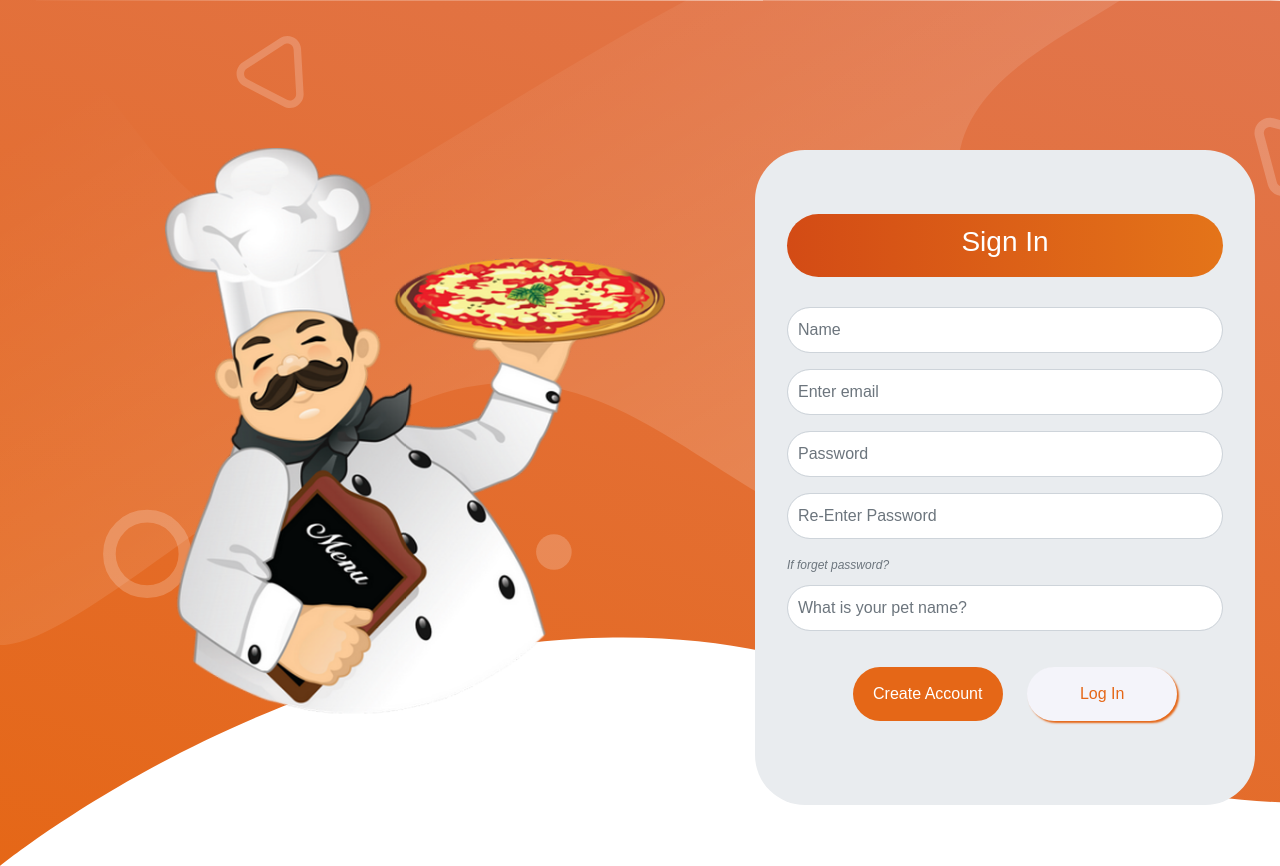
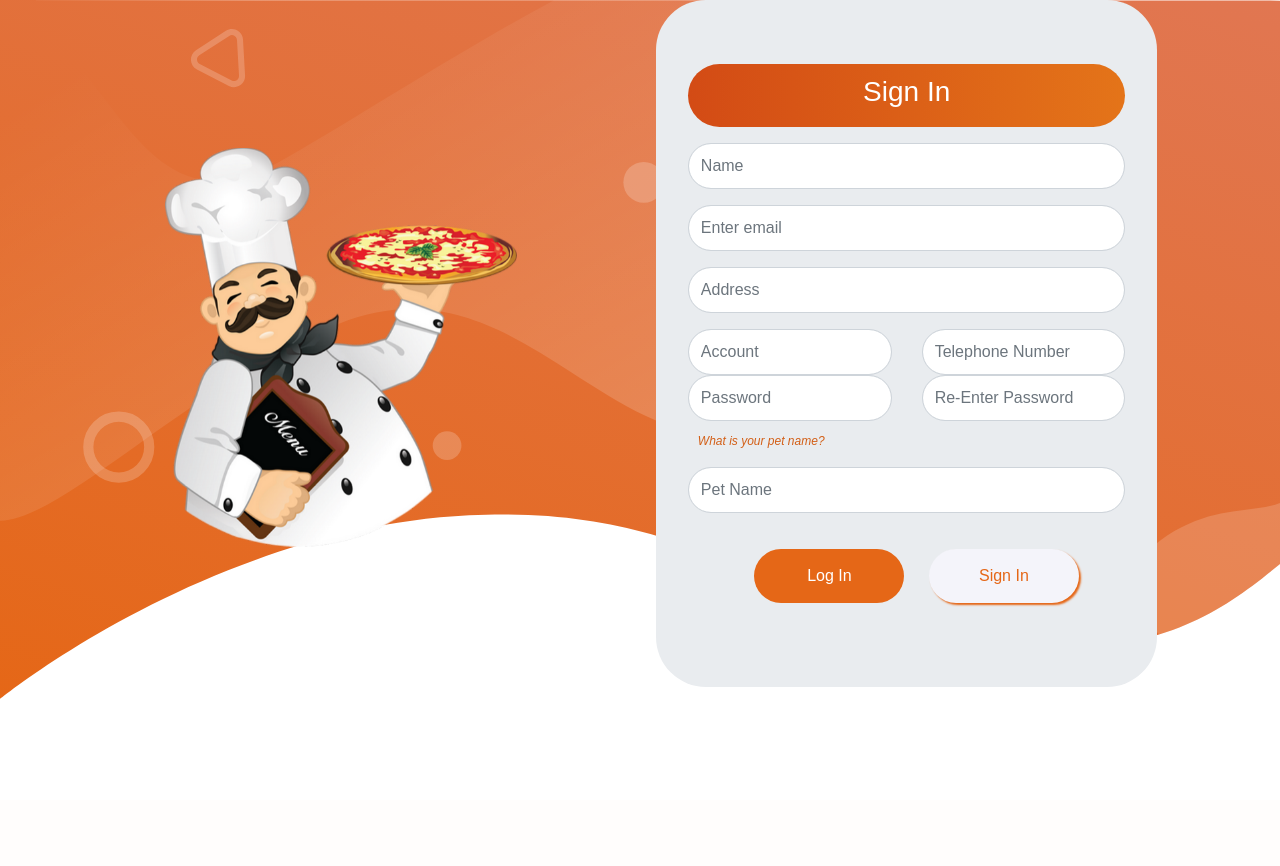
Before and after one commit to smartsupun/Food-ordering, a PHP site: page /login_signin/signin.php in a window 1280 px wide. After the commit the page ends 699 px from the top, so only its background shows below. Run offline with PHP 8.4, Linux system fonts and the light colour scheme; data that the repository does not hold is empty; some libraries are stand-ins or nearby versions.

Commit message:
login page finished

```diff
--- a/food/login_signin/css/login.css
+++ b/food/login_signin/css/login.css
@@ -15,7 +15,7 @@ body {
 
 }
 .login-form{
-    width: 500px;
+    width: 70%;
     margin: 100px ;
     border-radius: 50px;
 
--- a/food/login_signin/css/signin.css
+++ b/food/login_signin/css/signin.css
@@ -1,7 +1,5 @@
 @charset "UTF-8";
-html {
-  overflow: hidden;
-}
+
 * {
   padding: 0;
   margin: 0;
@@ -12,54 +10,60 @@ body {
   font-family: Arial, "Helvetica Neue", Helvetica, sans-serif;
   background: url(../images/hero_mini.svg) no-repeat;
   background-size: cover;
+  width: 100% ;
 }
-.form-signin{margin-top: 50px;}
-.login-form {
+.signin-form {
+  width: 70%;
+background-color: rgb(238, 237, 237);
 
-  width: 500px;
-  margin: 100px;
+
+}
+
+.signin-image-div{
+  width:80%;
+}
+#signin-form {
   border-radius: 50px;
+  margin: auto;
+
 }
-#login-form {
-  border-radius: 50px;
-}
-.login-heading {
+.signin-heading {
   background:  linear-gradient(to right, #d34b15, #e47419);
   color: white;
   border-radius: 50px;
   padding: 10px;
   text-align: center;
-  margin-bottom: 30px;
+
 }
 #signin-input {
   border-radius: 50px;
-  margin-top: 10px;
-  padding: 10px;
+  /* margin-top: 5px; */
+  /* padding: 10px; */
 }
-.login-forgot-password {
+.signin-forgot-password {
   font-size: 12px;
   font-style: italic;
 }
-.login-btns {
+.signin-btns {
   text-align: center;
 }
-.login-btns button {
+.signin-btns button {
   margin: 20px;
 }
-#login-submit:hover {
+#signin-submit:hover {
   background-color: #d35f17;
 }
-#login-signin:hover {
+#signin-signin:hover {
   background-color: #dbdbdf;
 }
-#login-submit {
+#signin-submit {
   background-color: #E56717;
   border-radius: 50px;
   border: 0px;
   padding: 15px;
   width: 150px;
 }
-#login-signin {
+#signin-signin {
   background-color: #f4f4fa;
   color: #E56717;
   border-radius: 50px;
@@ -68,17 +72,19 @@ body {
   padding: 15px;
   width: 150px;
 }
-.login-image {
+.signin-image {
   margin: 150px;
 }
 @media screen and (max-width: 1227px) {
-  .login-image-div {
+  .signin-image-div {
     display: none;
+
   }
+
+
   body {
     font-family: Arial, "Helvetica Neue", Helvetica, sans-serif;
     width: 100%;
-    height: 1000px;
     background: url(../images/hero_mini.svg) no-repeat;
     background-size: cover;
   }
--- a/food/login_signin/js/signin.js
+++ b/food/login_signin/js/signin.js
@@ -17,4 +17,8 @@ $(document).ready(function(){
 
     });
 
+    $('#btn_btn').click(()=>{
+        alert('Hey');
+    })
+
 });
--- a/food/login_signin/signin.php
+++ b/food/login_signin/signin.php
@@ -1,10 +1,15 @@
+<?php
+	function is_email($email) {
+		return(preg_match("/^[-_.[:alnum:]]+@((([[:alnum:]]|[[:alnum:]][[:alnum:]-]*[[:alnum:]])\.)+(ad|ae|aero|af|ag|ai|al|am|an|ao|aq|ar|arpa|as|at|au|aw|az|ba|bb|bd|be|bf|bg|bh|bi|biz|bj|bm|bn|bo|br|bs|bt|bv|bw|by|bz|ca|cc|cd|cf|cg|ch|ci|ck|cl|cm|cn|co|com|coop|cr|cs|cu|cv|cx|cy|cz|de|dj|dk|dm|do|dz|ec|edu|ee|eg|eh|er|es|et|eu|fi|fj|fk|fm|fo|fr|ga|gb|gd|ge|gf|gh|gi|gl|gm|gn|gov|gp|gq|gr|gs|gt|gu|gw|gy|hk|hm|hn|hr|ht|hu|id|ie|il|in|info|int|io|iq|ir|is|it|jm|jo|jp|ke|kg|kh|ki|km|kn|kp|kr|kw|ky|kz|la|lb|lc|li|lk|lr|ls|lt|lu|lv|ly|ma|mc|md|mg|mh|mil|mk|ml|mm|mn|mo|mp|mq|mr|ms|mt|mu|museum|mv|mw|mx|my|mz|na|name|nc|ne|net|nf|ng|ni|nl|no|np|nr|nt|nu|nz|om|org|pa|pe|pf|pg|ph|pk|pl|pm|pn|pr|pro|ps|pt|pw|py|qa|re|ro|ru|rw|sa|sb|sc|sd|se|sg|sh|si|sj|sk|sl|sm|sn|so|sr|st|su|sv|sy|sz|tc|td|tf|tg|th|tj|tk|tm|tn|to|tp|tr|tt|tv|tw|tz|ua|ug|uk|um|us|uy|uz|va|vc|ve|vg|vi|vn|vu|wf|ws|ye|yt|yu|za|zm|zw)$|(([0-9][0-9]?|[0-1][0-9][0-9]|[2][0-4][0-9]|[2][5][0-5])\.){3}([0-9][0-9]?|[0-1][0-9][0-9]|[2][0-4][0-9]|[2][5][0-5]))$/i" ,$email));
+	}
+?>
 <!DOCTYPE html>
 <html lang="en">
 
 <head>
 
     <meta http-equiv="X-UA-Compatible" content="IE=edge">
-    <meta charset="UTF-8" name="viewport" content="width=device-width, initial-scale=1.0">
+    <meta charset="UTF-8" name="viewport" content="width=device-width, initial-scale=1.0" user-scalable="no" initial-scale="1.0" maximum-scale="1.0" minimum-scale="1.0">
 
     <title>Document</title>
     <link rel="stylesheet" href="css/signin.css">
@@ -21,46 +26,65 @@
 </head>
 
 <body>
-    <div class="login container-fluid">
-        <div class="login-wrapper row">
-        <div class="col-md-6 wow fadeInLeft login-image-div"><img
-                    src="./images/pngfind.com-pizzaiolo-png-3304643.png" class="floating-animate login-image"
-                    alt="" style="width: 500px;" srcset=""></div>
-            <div class="col-md-6 wow zoomIn form-signin">
-                <form class="login-form jumbotron" id="login-form">
-                    <div class="login-heading">
+    <div class="signin container-fluid">
+        <div class="signin-wrapper row">
+        <div class="col-lg-5 col-sm-0 wow fadeInLeft signin-image-div" >
+            <img
+                    src="./images/pngfind.com-pizzaiolo-png-3304643.png" class="floating-animate signin-image"
+                    alt="" style="width: 70%;" srcset=""></div>
+            <div  class="col-lg-7 col-sm-12 wow zoomIn signin-form-div">
+                <form  class="signin-form jumbotron" id="signin-form">
+                    <div class="signin-heading form-group" >
                         <h4>Sign In</h4>
                     </div>
                     <div class="form-group">
-                        <input type="text" class="form-control" placeholder="Name" id="signin-input">
+                        <input type="text" class="form-control" placeholder="Name" id="signin-input" required>
                     </div>
                     <div class="form-group">
                         <input type="email" class="form-control" id="signin-input" aria-describedby="emailHelp"
-                            placeholder="Enter email">
+                            placeholder="Enter email" required>
+                    </div>
 
+                    <div class="form-group">
+                        <input type="text" class="form-control" placeholder="Address" id="signin-input" required>
                     </div>
-                    <div class="form-group">
-                        <input type="password" class="form-control" id="signin-input" placeholder="Password">
+                    <div class="row">
+                        <div class="col">
+                            <input type="text" name="accnt_number" class="form-control" id="signin-input" placeholder="Account" required>
+                        </div>
+                        <div class="col">
+                            <input type="text" class="form-control" id="signin-input" name="telephone_num" placeholder="Telephone Number" required>
+                        </div>
                     </div>
-                    <div class="form-group">
-                        <input type="password" class="form-control" id="signin-input" placeholder="Re-Enter Password">
+
+
+
+                    <div class="row">
+                        <div class="col">
+                            <input type="password" name="password" class="form-control" id="signin-input" placeholder="Password" required>
+                        </div>
+                        <div class="col">
+                            <input type="password" class="form-control" id="signin-input" name="password2" placeholder="Re-Enter Password" required>
+                        </div>
                     </div>
-                    <div class="login-forgot-password">
 
-                        <div class="form-group">
-                            <p style="margin: 0;" class="form-text text-muted">If forget password? </p>
-                            <input type="password" class="form-control" id="signin-input" placeholder="What is your pet name?">
-                        </div>
+                    <div class="signin-forgot-password">
+                        <p  style="color: #d35f17;padding:10px 0px 0px 10px">What is your pet name?</p>
+
+                        <div class="form-group forgot-password">
+                        <input type="text" class="form-control" placeholder="Pet Name" id="signin-input" required>
+                    </div>
                     </div>
                     <!-- <div class="form-check">
                                         <input type="checkbox" class="form-check-input" id="exampleCheck1">
                                         <label class="form-check-label" for="exampleCheck1">Check me out</label>
                                     </div> -->
-                    <div class="login-btns">
-                        <button type="submit" id="login-submit" class="btn btn-primary">Create Account</button>
+                    <div class="signin-btns">
+                        <button type="submit" id="signin-submit" class="btn btn-primary">Log In</button>
 
-                        <a href="login1.php" id="login-signin" class="btn btn-primary">Log In</a>
+                        <a href="signin.php" name="signin" id="signin-signin" class="btn btn-primary">Sign In</a>
                     </div>
+
                 </form>
             </div>
         </div>
@@ -73,7 +97,10 @@
 </html>
 
 
+
 <script src="js/wow.min.js"></script>
 
 <script src="js/mobster.js"></script>
 <script src="js/jquery.min.js"></script>
+
+<?php mysqli_close($database);?>
```
Also changed, not shown: food/login_signin/login1.php (+58 -7 lines), food/login_signin/passwordreset.php (added, +62 -0 lines).
